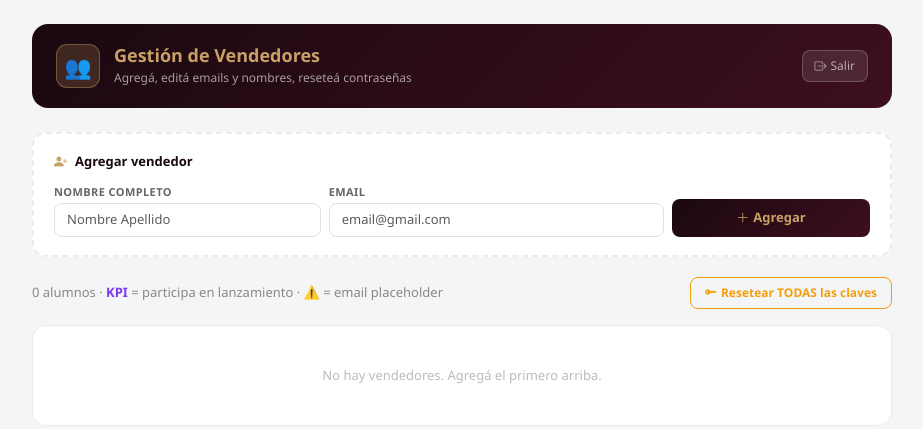
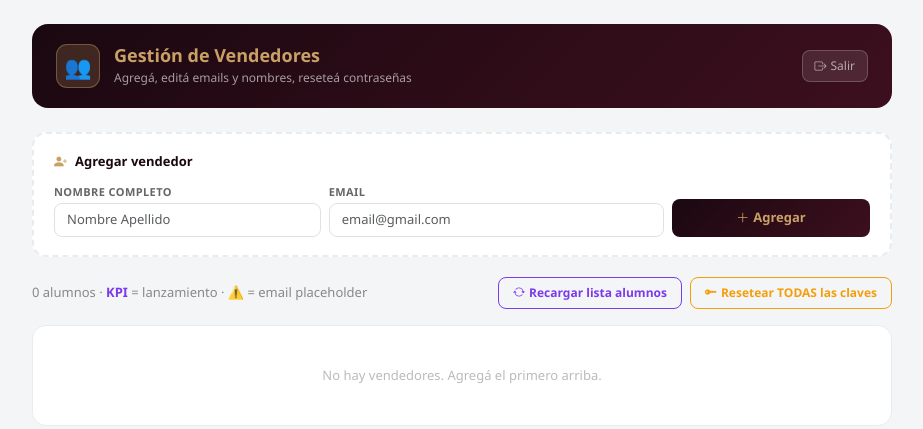
Before and after one commit to tomasgarciavh/feedback-vendedores, a Flask app: page /admin/vendedores in a window 1280 px wide. Shown: the top 429 px of the page, without its empty margins (178-1101 px from the left). Run offline with Flask 3, Linux system fonts and the light colour scheme; the visitor is signed in with stand-in values (Sample User, id 1); data that the repository does not hold is empty; some libraries are stand-ins or nearby versions.

Commit message:
Agregar botón 'Recargar lista alumnos' con diagnóstico en tiempo real
- run_seed_report() fuerza el seed y reporta vendors_before/after + errores
- Botón en /admin/vendedores para ejecutar sin reiniciar servidor
- Muestra resultado exacto: cuántos se procesaron y si hubo errores

Co-Authored-By: Claude Sonnet 4.6 <noreply@anthropic.com>

```diff
--- a/database.py
+++ b/database.py
@@ -380,6 +380,7 @@ def _seed_vendors():
         ("Veronica Segobia", "qves86@gmail.com"),
     ]
     inserted = 0
+    errors = []
     for name, email in _ALUMNOS:
         try:
             with get_connection() as conn:
@@ -391,8 +392,26 @@ def _seed_vendors():
                 conn.commit()
                 inserted += 1
         except Exception as e:
-            logger.warning("Alumno seed error (%s): %s", name, e)
-    logger.info("Alumnos seed: %d/%d processed.", inserted, len(_ALUMNOS))
+            msg = f"{name}: {e}"
+            errors.append(msg)
+            logger.warning("Alumno seed error — %s", msg)
+    logger.info("Alumnos seed: %d/%d processed. Errors: %d", inserted, len(_ALUMNOS), len(errors))
+    return {"inserted": inserted, "total": len(_ALUMNOS), "errors": errors}
+
+
+def run_seed_report() -> dict:
+    """Force-runs the vendor seed and returns a detailed report."""
+    try:
+        with get_connection() as conn:
+            before = conn.execute("SELECT COUNT(*) as c FROM vendors").fetchone()["c"]
+        result = _seed_vendors()
+        with get_connection() as conn:
+            after = conn.execute("SELECT COUNT(*) as c FROM vendors").fetchone()["c"]
+        result["vendors_before"] = before
+        result["vendors_after"] = after
+        return result
+    except Exception as e:
+        return {"error": str(e)}
 
 
 # ── KPI Lanzamiento ─────────────────────────────────────────────────────────
--- a/main.py
+++ b/main.py
@@ -851,6 +851,14 @@ def admin_vendedores_add():
         return jsonify({"ok": False, "error": "Nombre y email requeridos"}), 400
     vid = database.add_vendor(name, email)
     return jsonify({"ok": True, "vendor_id": vid})
+
+
+@app.route("/admin/vendedores/run-seed", methods=["POST"])
+def admin_run_seed():
+    if not (flask_session.get("admin_vendedores_auth") or flask_session.get("producer_auth")):
+        return jsonify({"ok": False, "error": "No autorizado"}), 403
+    result = database.run_seed_report()
+    return jsonify({"ok": True, "result": result})
 
 
 @app.route("/admin/vendedores/delete", methods=["POST"])
--- a/templates/admin_vendedores.html
+++ b/templates/admin_vendedores.html
@@ -109,7 +109,11 @@
 
   <!-- Acciones globales -->
   <div class="d-flex align-items-center justify-content-between mb-3 flex-wrap gap-2">
-    <span style="font-size:13px;color:#888;">{{ vendors|length }} alumnos · <span style="color:#7c3aed;font-weight:700;">KPI</span> = participa en lanzamiento · ⚠️ = email placeholder</span>
+    <span style="font-size:13px;color:#888;">{{ vendors|length }} alumnos · <span style="color:#7c3aed;font-weight:700;">KPI</span> = lanzamiento · ⚠️ = email placeholder</span>
+    <div class="d-flex gap-2 flex-wrap">
+      <button onclick="runSeed()" style="background:none;border:1.5px solid #7c3aed;color:#7c3aed;border-radius:8px;padding:6px 14px;font-size:12px;font-weight:700;cursor:pointer;">
+        <i class="bi bi-arrow-repeat me-1"></i>Recargar lista alumnos
+      </button>
       <form method="POST" style="margin:0;"
             onsubmit="return confirm('¿Resetear contraseñas de TODOS los vendedores?')">
         <input type="hidden" name="action" value="reset_all">
@@ -118,6 +122,8 @@
         </button>
       </form>
     </div>
+  </div>
+  <div id="seedResult" style="display:none;border-radius:10px;padding:10px 14px;font-size:13px;margin-bottom:12px;"></div>
 
   <!-- Lista -->
   <div class="card">
@@ -212,6 +218,21 @@ async function addVendor() {
   if (data.ok) window.location.reload();
   else { errEl.textContent = data.error||'Error.'; errEl.style.display='block'; }
 }
+async function runSeed() {
+  const el = document.getElementById('seedResult');
+  el.style.display='block'; el.style.background='#f0f4ff'; el.style.color='#333';
+  el.textContent = 'Ejecutando seed...';
+  const resp = await fetch('/admin/vendedores/run-seed', {method:'POST', headers:{'Content-Type':'application/json'}, body:'{}'});
+  const data = await resp.json();
+  if (data.ok) {
+    const r = data.result;
+    if (r.error) { el.style.background='#fee2e2'; el.style.color='#991b1b'; el.textContent='Error: '+r.error; return; }
+    el.style.background='#d1fae5'; el.style.color='#065f46';
+    el.textContent = `✅ Seed OK — ${r.inserted}/${r.total} alumnos procesados. Vendors antes: ${r.vendors_before} → ahora: ${r.vendors_after}. Errores: ${r.errors.length}`;
+    if (r.errors.length) { el.style.background='#fef3c7'; el.style.color='#92400e'; el.textContent += ' — ' + r.errors.slice(0,3).join(' | '); }
+    setTimeout(()=>window.location.reload(), 1500);
+  } else { el.style.background='#fee2e2'; el.style.color='#991b1b'; el.textContent='Error: '+(data.error||'?'); }
+}
 async function deleteVendor(id, name) {
   if (!confirm(`¿Eliminar a ${name}? Se borran también sus KPIs.`)) return;
   const resp = await fetch('/admin/vendedores/delete', {
```
Lines whose indentation alone changed are shown as unchanged.
